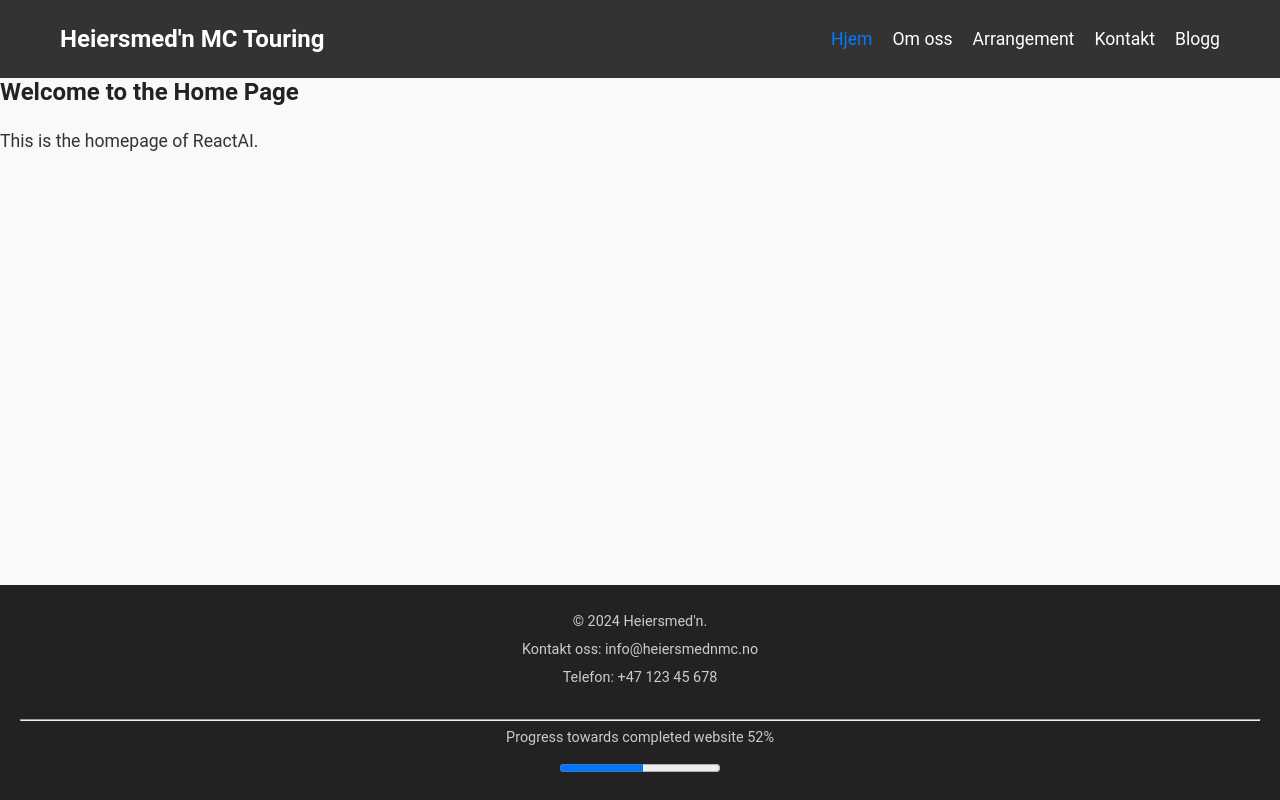
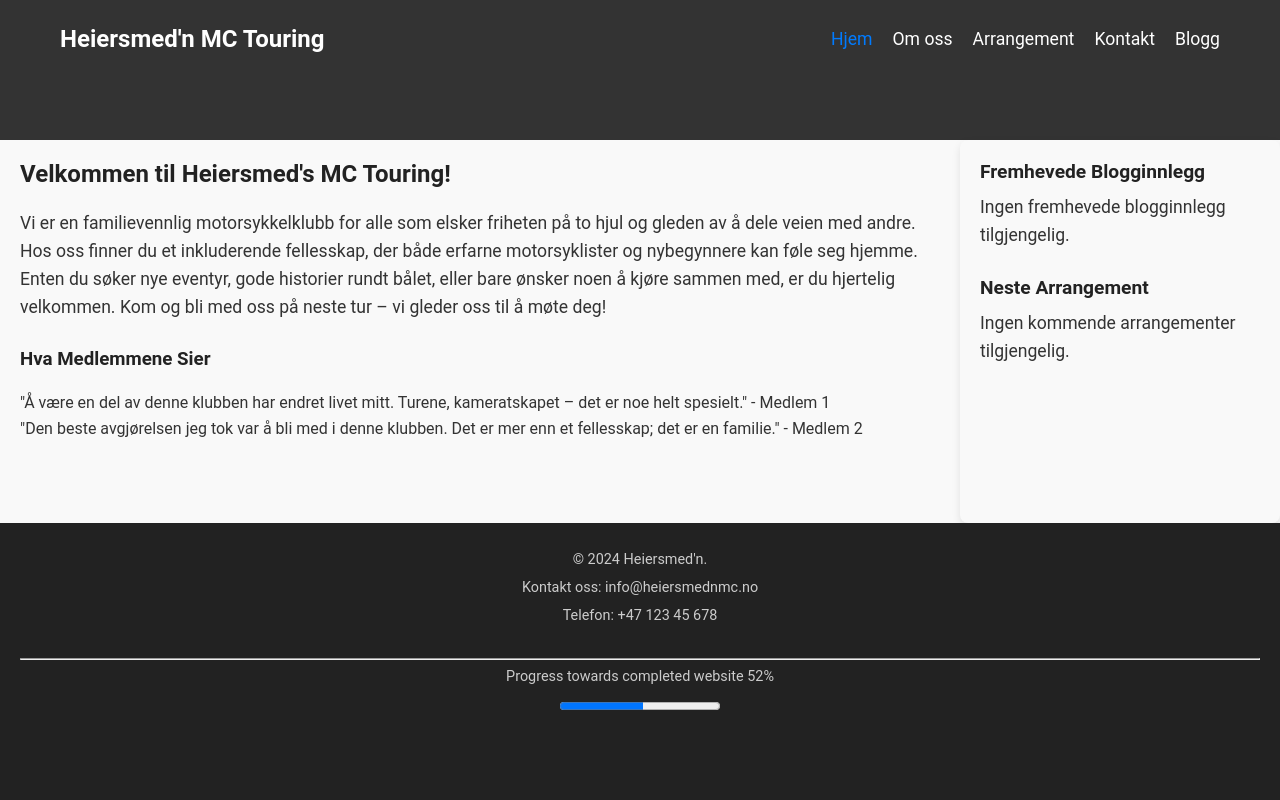
Before and after one commit to andyman99/reactai, a React (Create React App) app in the folder reactai/: page / in a window 1280 px wide. Built offline with nearby package versions, Linux system fonts and the light colour scheme; no server answers.

Commit message:
Updated home and new sidebar
Updated homepage and Created a functioning, but problematic sidebar (css not referring to correct code)

```diff
--- a/reactai/src/App.css
+++ b/reactai/src/App.css
@@ -15,22 +15,25 @@ body {
   background-color: #f9f9f9;  /* Light background color */
   overflow-x: hidden;  /* Prevent horizontal overflow */
   min-height: 100vh;
+
 }
 
 /*Selects the parent of main, being the layout, and lets the footer stay on the bottom*/
-div:has(main){
-  display: flex;
-  flex-direction: column;
+.layout{
+  display: grid;
+  grid-template-areas: "header header header" ". main aside" "footer footer footer";
+  grid-template-columns: .5fr 3fr 1fr;
   min-height: 100vh;
 }
 main{
-  flex-grow: 1;
+  grid-area: main;
 }
 /* Header Styles */
 .header {
   background-color: #333;  /* Dark background */
   color: #fff;  /* Light text */
   padding: 20px 0;
+  grid-area: header;
 }
 
 .header-container {
@@ -78,6 +81,7 @@ header a {
 
 /* Footer Styles */
 .footer {
+  grid-area: footer;
   background-color: #222;  /* Dark footer */
   color: #ccc;  /* Light gray text */
   padding: 20px;
@@ -94,6 +98,9 @@ header a {
   font-size: 0.9em;
 }
 
+aside{
+  grid-area: aside;
+}
 
 /* General anchor styles */
 a {
@@ -126,8 +133,19 @@ p {
   padding: 20px;  /* Add padding inside the container */
 }
 
+
+@media (max-width:1400px){
+  .layout{
+    grid-template-areas: "header header" "main aside" "footer footer";
+    grid-template-columns: 3fr 1fr;
+  }
+}
 /* Responsive layout for smaller screens */
 @media (max-width: 768px) {
+  .layout{
+    grid-template-areas: "header" "main" "aside" "footer";
+    grid-template-columns: 1fr;
+  }
   .container {
     padding: 10px;
     max-width: 100%;  /* Make the container full-width on small screens */
--- a/reactai/src/components/Layout.js
+++ b/reactai/src/components/Layout.js
@@ -1,12 +1,14 @@
 import React from 'react';
 import Header from './Header';
 import Footer from './Footer';
+import Sidebar from './Sidebar'; // Import the Sidebar component
 
 const Layout = ({ children }) => {
   return (
     <div className="layout">
       <Header />
       <main>{children}</main>
+      <Sidebar /> {/* Include the Sidebar here */}
       <Footer />
     </div>
   );
--- /dev/null
+++ b/reactai/src/components/Sidebar.js
@@ -0,0 +1,107 @@
+import React, { useEffect, useState } from 'react';
+import { useNavigate } from 'react-router-dom';
+import * as contentful from 'contentful';
+import '../css/Sidebar.css'; // Import the CSS file from the css folder
+
+const Sidebar = () => {
+  const [featuredPosts, setFeaturedPosts] = useState([]);
+  const [upcomingEvents, setUpcomingEvents] = useState([]);
+  const navigate = useNavigate();
+
+  useEffect(() => {
+    const client = contentful.createClient({
+      space: process.env.REACT_APP_CONTENTFUL_SPACE_ID,
+      accessToken: process.env.REACT_APP_CONTENTFUL_ACCESS_TOKEN,
+    });
+
+    // Fetch featured blog posts
+    client.getEntries({
+      content_type: 'blogpost',
+      'fields.featured': true,
+      'fields.published': true,
+      order: '-fields.publishDate',
+      limit: 2,
+    })
+    .then((response) => {
+      setFeaturedPosts(response.items);
+    })
+    .catch((error) => {
+      console.error("Error fetching featured blog posts:", error);
+    });
+
+    // Fetch upcoming events
+    const currentDate = new Date(new Date().getTime() + 2 * 60 * 60 * 1000).toISOString();
+    client.getEntries({
+      content_type: 'event',
+      'fields.published': true,
+      'fields.date[gte]': currentDate,
+      order: 'fields.date',
+      limit: 2,
+    })
+    .then((response) => {
+      setUpcomingEvents(response.items);
+    })
+    .catch((error) => {
+      console.error("Error fetching upcoming events:", error);
+    });
+  }, []);
+
+  // Function to render a card with a banner image or fallback
+  //The card-image only works properly bacause of how react handles css, and loads all css at once. Even thought only the App.css, Home.css and Sidebar.css should work on home, all other css files are loaded here, and the card-image refers to the styling in Blog.css
+  const renderCard = (item, type) => {
+    const { title, description, banner, publishDate, date, location } = item.fields;
+    const isBlog = type === 'blog';
+
+    return (
+      <div
+        key={item.sys.id}
+        className="sidebar-card"
+        onClick={() => navigate(`/${isBlog ? 'blog' : 'events'}/${item.sys.id}`)}
+      >
+      {banner ? (
+        <figure className="card-image">
+          <img
+            src={banner.fields.file.url}
+            alt={banner.fields.title || 'Bannerbilde'}
+          />
+        </figure>
+      ) : (
+        <div className="card-image fallback-background">
+          <p className="fallback-text">HSMC</p>
+        </div>
+      )}
+        <div className="sidebar-card-content">
+          <h4 className="sidebar-card-title">{title}</h4>
+          <p className="sidebar-card-date">
+            {new Date(isBlog ? publishDate : date).toLocaleDateString('no-NO')}
+          </p>
+          <p className="sidebar-card-description">{isBlog ? description : location}</p>
+        </div>
+      </div>
+    );
+  };
+
+  return (
+    <aside className="sidebar">
+      <section className="sidebar-section">
+        <h3>Fremhevede Blogginnlegg</h3>
+        {featuredPosts.length > 0 ? (
+          featuredPosts.map((post) => renderCard(post, 'blog'))
+        ) : (
+          <p>Ingen fremhevede blogginnlegg tilgjengelig.</p>
+        )}
+      </section>
+
+      <section className="sidebar-section">
+        <h3>Neste Arrangement</h3>
+        {upcomingEvents.length > 0 ? (
+          upcomingEvents.map((event) => renderCard(event, 'event'))
+        ) : (
+          <p>Ingen kommende arrangementer tilgjengelig.</p>
+        )}
+      </section>
+    </aside>
+  );
+};
+
+export default Sidebar;
--- /dev/null
+++ b/reactai/src/css/Sidebar.css
@@ -0,0 +1,56 @@
+.sidebar {
+    background: #f9f9f9;
+    padding: 20px;
+    border-radius: 8px;
+    box-shadow: 0 4px 8px rgba(0, 0, 0, 0.1);
+    flex: 1;
+  }
+
+  .sidebar-section {
+    margin-bottom: 20px;
+  }
+
+  .sidebar-section h3 {
+    margin-bottom: 10px;
+    font-size: 1.2em;
+    color: #222;
+  }
+
+  .sidebar-card {
+    background-color: #fff;
+    border: 1px solid #ddd;
+    border-radius: 8px;
+    box-shadow: 0 4px 8px rgba(0, 0, 0, 0.1);
+    padding: 10px;
+    margin-bottom: 10px;
+    cursor: pointer;
+    transition: transform 0.2s ease-in-out;
+  }
+
+  .sidebar-card:hover {
+    transform: translateY(-5px);
+  }
+
+  .sidebar-card-title {
+    font-size: 1.1em;
+    color: #333;
+    margin-bottom: 5px;
+  }
+
+  .sidebar-card-date {
+    font-size: 0.9em;
+    color: #777;
+    margin-bottom: 10px;
+  }
+
+  .sidebar-card-description {
+    font-size: 0.85em;
+    color: #555;
+    line-height: 1.4;
+  }
+
+  @media (max-width: 768px) {
+    .sidebar {
+      margin-top: 20px;
+    }
+  }
--- a/reactai/src/pages/Home.js
+++ b/reactai/src/pages/Home.js
@@ -2,11 +2,22 @@ import React from 'react';
 
 const Home = () => {
   return (
-    <div>
-      <h2>Welcome to the Home Page</h2>
-      <p>This is the homepage of ReactAI.</p>
+    <div className="container">
+      <h2>Velkommen til Heiersmed's MC Touring!</h2>
+      <p>
+        Vi er en familievennlig motorsykkelklubb for alle som elsker friheten på to hjul og gleden av å dele veien med andre.
+        Hos oss finner du et inkluderende fellesskap, der både erfarne motorsyklister og nybegynnere kan føle seg hjemme.
+        Enten du søker nye eventyr, gode historier rundt bålet, eller bare ønsker noen å kjøre sammen med, er du hjertelig velkommen.
+        Kom og bli med oss på neste tur – vi gleder oss til å møte deg!
+      </p>
+
+      <section className="quotes">
+        <h3>Hva Medlemmene Sier</h3>
+        <blockquote>"Å være en del av denne klubben har endret livet mitt. Turene, kameratskapet – det er noe helt spesielt." - Medlem 1</blockquote>
+        <blockquote>"Den beste avgjørelsen jeg tok var å bli med i denne klubben. Det er mer enn et fellesskap; det er en familie." - Medlem 2</blockquote>
+      </section>
     </div>
   );
-}
+};
 
 export default Home;
```
Also changed, not shown: reactai/src/css/Home.css (added).
